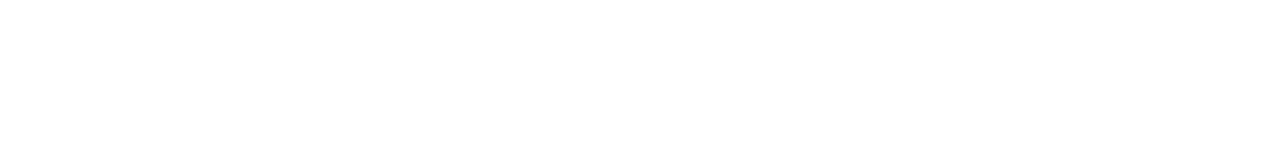
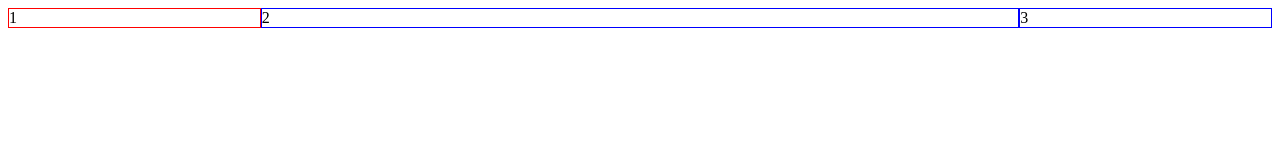
Before and after one commit to Jonas-Rocha/revisando-grid, a plain HTML site: page index.html in a window 1280 px wide. Drawn offline with Linux system fonts and the light colour scheme.

Commit message:
Grid template columns

```diff
--- a/index.html
+++ b/index.html
@@ -7,6 +7,11 @@
     <title>Document</title>
 </head>
 <body>
+    <div id="app">
+        <div>1</div>
+        <span>2</span>
+        <span>3</span>
+    </div>
 
 </body>
 </html>
--- a/style.css
+++ b/style.css
@@ -0,0 +1,14 @@
+#app {
+    display: grid;
+    grid-template-columns: 1fr 3fr 1fr; /*1fr 1fr 1fr são frações flexiveis. pode usar assim também.*/
+    /*repeat(3, 1fr) serve para repedir 3x a coluna de 1fr
+    se não tiver espaço ele joga para baixo de forma resposiva*/
+}
+
+#app > div {
+    border: 1px solid red
+}
+
+span {
+    border: 1px solid blue;
+}
```
Also changed, not shown: 1 other file.
